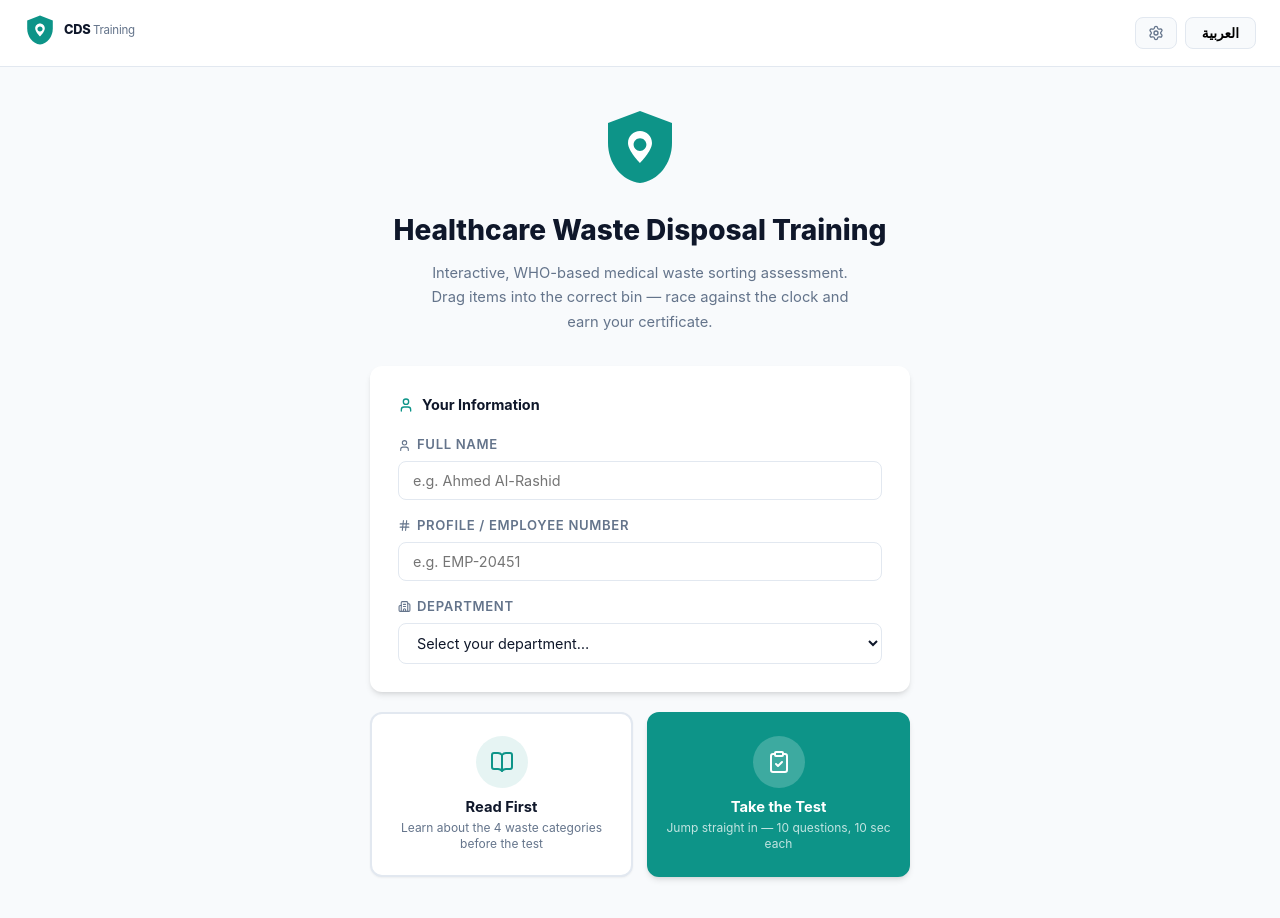
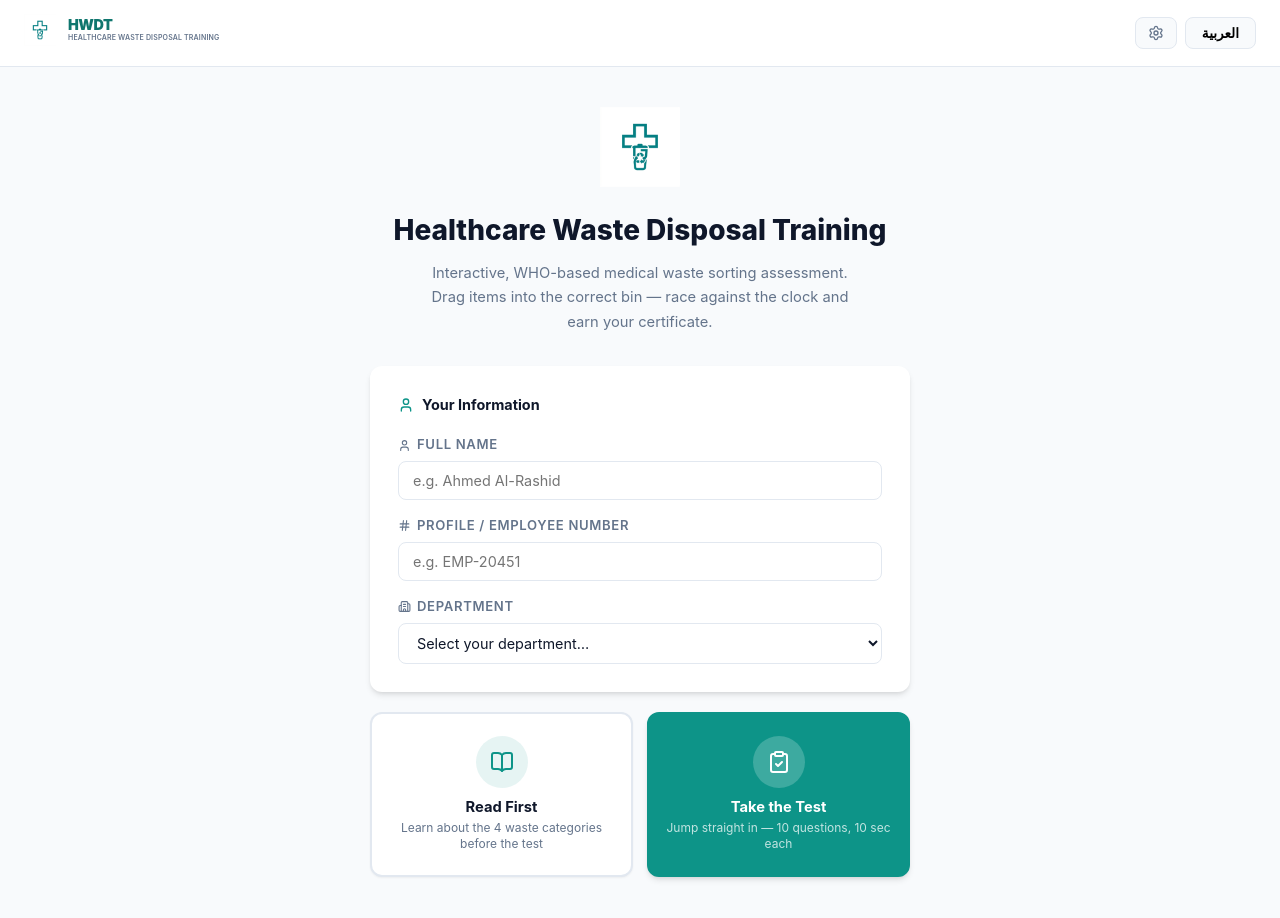
Before and after one commit to ia7mad/CDS, a React (Vite) app: page / in a window 1280 px wide. Shown: the top 918 px of the page. Built offline with nearby package versions, Linux system fonts and the light colour scheme.

Commit message:
Rebrand to HWDT and integrate official PNG logo

```diff
--- a/src/components/Logo.jsx
+++ b/src/components/Logo.jsx
@@ -1,44 +1,52 @@
 import React from 'react';
 
 /**
- * Official Logo: The Clinical Shield
+ * Official Logo: HWDT (Healthcare Waste Disposal Training)
  *
- * Design: A professional shield representing safety and containment,
- * featuring a stylized droplet symbolizing clinical waste management.
- * Strictly avoids the "+" symbol for a modern, institutional look.
+ * Design: Features the official PNG logo and rebranded text.
  */
-export default function Logo({ size = 40, color = 'var(--color-primary)', textColor = 'var(--color-text-main)', showText = false }) {
+export default function Logo({ size = 40, textColor = 'var(--color-text-main)', showText = false }) {
+  // Use the Vite public path for the logo
+  const logoPath = `${import.meta.env.BASE_URL}logo.png`.replace(/\/+$/, '') + '/logo.png';
+  // Correction: import.meta.env.BASE_URL already contains the trailing slash if needed.
+  // Actually, standard is:
+  const finalLogoPath = `${import.meta.env.BASE_URL}logo.png`;
+
   return (
-    <div style={{ display: 'inline-flex', alignItems: 'center', gap: '8px' }}>
-      <svg
-        width={size}
-        height={size}
-        viewBox="0 0 100 100"
-        fill="none"
-        xmlns="http://www.w3.org/2000/svg"
-        style={{ flexShrink: 0 }}
-      >
-        {/* Shield Shape */}
-        <path
-          d="M50 5L10 20V45C10 70.5 27 92.5 50 95C73 92.5 90 70.5 90 45V20L50 5Z"
-          fill={color}
-        />
-        {/* Stylized Droplet (Clinical Waste Symbolism) */}
-        <path
-          d="M50 30C41.7 30 35 36.7 35 45C35 55 50 70 50 70C50 70 65 55 65 45C65 36.7 58.3 30 50 30ZM50 55C45.6 55 42 51.4 42 47C42 42.6 45.6 39 50 39C54.4 39 58 42.6 58 47C58 51.4 54.4 55 50 55Z"
-          fill="white"
-        />
-      </svg>
+    <div style={{ display: 'inline-flex', alignItems: 'center', gap: '12px' }}>
+      <img
+        src={finalLogoPath}
+        alt="HWDT Logo"
+        style={{
+          width: size,
+          height: size,
+          objectFit: 'contain',
+          flexShrink: 0
+        }}
+      />
       {showText && (
-        <span style={{
-          fontSize: `${size * 0.4}px`,
-          fontWeight: '800',
-          color: textColor,
-          letterSpacing: '-0.02em',
-          lineHeight: '1.1'
-        }}>
-          CDS <span style={{ fontWeight: '400', fontSize: '0.9em', color: 'var(--color-text-muted)' }}>Training</span>
-        </span>
+        <div style={{ display: 'flex', flexDirection: 'column', justifyContent: 'center' }}>
+          <span style={{
+            fontSize: `${size * 0.45}px`,
+            fontWeight: '900',
+            color: 'var(--color-primary-dark)',
+            letterSpacing: '-0.03em',
+            lineHeight: '0.9',
+            marginBottom: '2px'
+          }}>
+            HWDT
+          </span>
+          <span style={{
+            fontSize: `${size * 0.22}px`,
+            fontWeight: '600',
+            color: 'var(--color-text-muted)',
+            letterSpacing: '0.02em',
+            lineHeight: '1',
+            textTransform: 'uppercase'
+          }}>
+            Healthcare Waste Disposal Training
+          </span>
+        </div>
       )}
     </div>
   );
--- a/src/components/quiz/ResultsScreen.jsx
+++ b/src/components/quiz/ResultsScreen.jsx
@@ -54,10 +54,27 @@ export default function ResultsScreen({ score, questionResults, totalQuestions,
     },
   };
 
-  const handleDownloadCertificate = () => {
+  const handleDownloadCertificate = async () => {
     const doc = new jsPDF({ orientation: 'landscape', unit: 'mm', format: 'a4' });
     const w = doc.internal.pageSize.getWidth();
     const h = doc.internal.pageSize.getHeight();
+
+    // Helper to get DataURL for PNG
+    const getLogoData = () => new Promise((resolve) => {
+      const img = new Image();
+      img.onload = () => {
+        const canvas = document.createElement('canvas');
+        canvas.width = img.width;
+        canvas.height = img.height;
+        const ctx = canvas.getContext('2d');
+        ctx.drawImage(img, 0, 0);
+        resolve(canvas.toDataURL('image/png'));
+      };
+      img.onerror = () => resolve(null);
+      img.src = `${import.meta.env.BASE_URL}logo.png`;
+    });
+
+    const logoData = await getLogoData();
 
     doc.setFillColor(248, 250, 252);
     doc.rect(0, 0, w, h, 'F');
@@ -67,73 +84,51 @@ export default function ResultsScreen({ score, questionResults, totalQuestions,
     doc.setLineWidth(0.5);
     doc.rect(11, 11, w - 22, h - 22, 'S');
 
+    // Add Logo Image
+    if (logoData) {
+      doc.addImage(logoData, 'PNG', w / 2 - 12, 18, 24, 24);
+    }
+
     doc.setFont('helvetica', 'bold');
     doc.setFontSize(28);
     doc.setTextColor(13, 148, 136);
-
-    // Official Logo: Clinical Shield (Drawn with jsPDF primitives)
-    const logoX = w / 2;
-    const logoY = 22;
-    const logoSize = 14;
-
-    // Shield background (Primary Teal)
-    doc.setFillColor(13, 148, 136);
-    doc.moveTo(logoX, logoY - logoSize);
-    doc.lineTo(logoX - logoSize, logoY - logoSize * 0.6);
-    doc.lineTo(logoX - logoSize, logoY + logoSize * 0.2);
-    doc.curveTo(logoX - logoSize, logoY + logoSize * 0.8, logoX - logoSize * 0.4, logoY + logoSize * 1.2, logoX, logoY + logoSize * 1.4);
-    doc.curveTo(logoX + logoSize * 0.4, logoY + logoSize * 1.2, logoX + logoSize, logoY + logoSize * 0.8, logoX + logoSize, logoY + logoSize * 0.2);
-    doc.lineTo(logoX + logoSize, logoY - logoSize * 0.6);
-    doc.lineTo(logoX, logoY - logoSize);
-    doc.fill();
-
-    // White Droplet inside
-    doc.setFillColor(255, 255, 255);
-    const dropY = logoY + 1;
-    const dropW = 4.5;
-    const dropH = 7;
-    doc.moveTo(logoX, dropY - dropH);
-    doc.curveTo(logoX - dropW, dropY - dropH * 0.3, logoX - dropW, dropY + dropH * 0.6, logoX, dropY + dropH);
-    doc.curveTo(logoX + dropW, dropY + dropH * 0.6, logoX + dropW, dropY - dropH * 0.3, logoX, dropY - dropH);
-    doc.fill();
-
-    doc.text(isRTL ? 'شهادة إتمام التدريب' : 'Certificate of Completion', w / 2, 44, { align: 'center' });
+    doc.text(isRTL ? 'شهادة إتمام التدريب' : 'Certificate of Completion', w / 2, 52, { align: 'center' });
 
     doc.setFont('helvetica', 'normal');
-    doc.setFontSize(13);
+    doc.setFontSize(14);
     doc.setTextColor(71, 85, 105);
-    doc.text(isRTL ? 'التدريب على التخلص من النفايات الطبية' : 'Healthcare Waste Disposal Training', w / 2, 52, { align: 'center' });
+    doc.text(isRTL ? 'HWDT - التدريب على التخلص من النفايات الطبية' : 'HWDT - Healthcare Waste Disposal Training', w / 2, 62, { align: 'center' });
 
     doc.setDrawColor(13, 148, 136);
     doc.setLineWidth(0.8);
-    doc.line(40, 58, w - 40, 58);
+    doc.line(40, 68, w - 40, 68);
 
     // "This certifies that"
     doc.setFont('helvetica', 'normal');
     doc.setFontSize(11);
     doc.setTextColor(71, 85, 105);
-    doc.text(isRTL ? 'يُشهد أن' : 'This certifies that', w / 2, 68, { align: 'center' });
+    doc.text(isRTL ? 'يُشهد أن' : 'This certifies that', w / 2, 78, { align: 'center' });
 
     // Recipient name — large and prominent
     doc.setFont('helvetica', 'bold');
     doc.setFontSize(20);
     doc.setTextColor(15, 23, 42);
-    doc.text(userInfo.name || 'Participant', w / 2, 80, { align: 'center' });
+    doc.text(userInfo.name || 'Participant', w / 2, 90, { align: 'center' });
 
     // Profile & department
     doc.setFont('helvetica', 'normal');
     doc.setFontSize(10);
     doc.setTextColor(100, 116, 139);
     const infoLine = [userInfo.profileNumber, userInfo.department].filter(Boolean).join('  ·  ');
-    if (infoLine) doc.text(infoLine, w / 2, 88, { align: 'center' });
+    if (infoLine) doc.text(infoLine, w / 2, 98, { align: 'center' });
 
     // "has successfully completed"
     doc.setFontSize(11);
     doc.setTextColor(71, 85, 105);
     doc.text(
-      isRTL ? 'أتمّ بنجاح برنامج التدريب على التخلص من النفايات الطبية'
-             : 'has successfully completed the Healthcare Waste Disposal Training Program',
-      w / 2, 97, { align: 'center' }
+      isRTL ? 'أتمّ بنجاح برنامج التدريب على التخلص من النفايات الطبية (HWDT)'
+             : 'has successfully completed the Healthcare Waste Disposal Training Program (HWDT)',
+      w / 2, 107, { align: 'center' }
     );
 
     // Score badge
--- a/src/i18n/ar.json
+++ b/src/i18n/ar.json
@@ -1,5 +1,5 @@
 {
-  "systemTitle": "التدريب على التخلص من النفايات الطبية",
+  "systemTitle": "HWDT - التدريب على التخلص من النفايات الطبية",
   "startTraining": "بدء التدريب",
   "correct": "صحيح!",
   "incorrect": "غير صحيح",
--- a/src/i18n/en.json
+++ b/src/i18n/en.json
@@ -1,5 +1,5 @@
 {
-  "systemTitle": "Healthcare Waste Disposal Training",
+  "systemTitle": "HWDT - Healthcare Waste Disposal Training",
   "startTraining": "Start Training",
   "correct": "Correct!",
   "incorrect": "Incorrect",
```
Also changed, not shown: public/logo.png (added).
